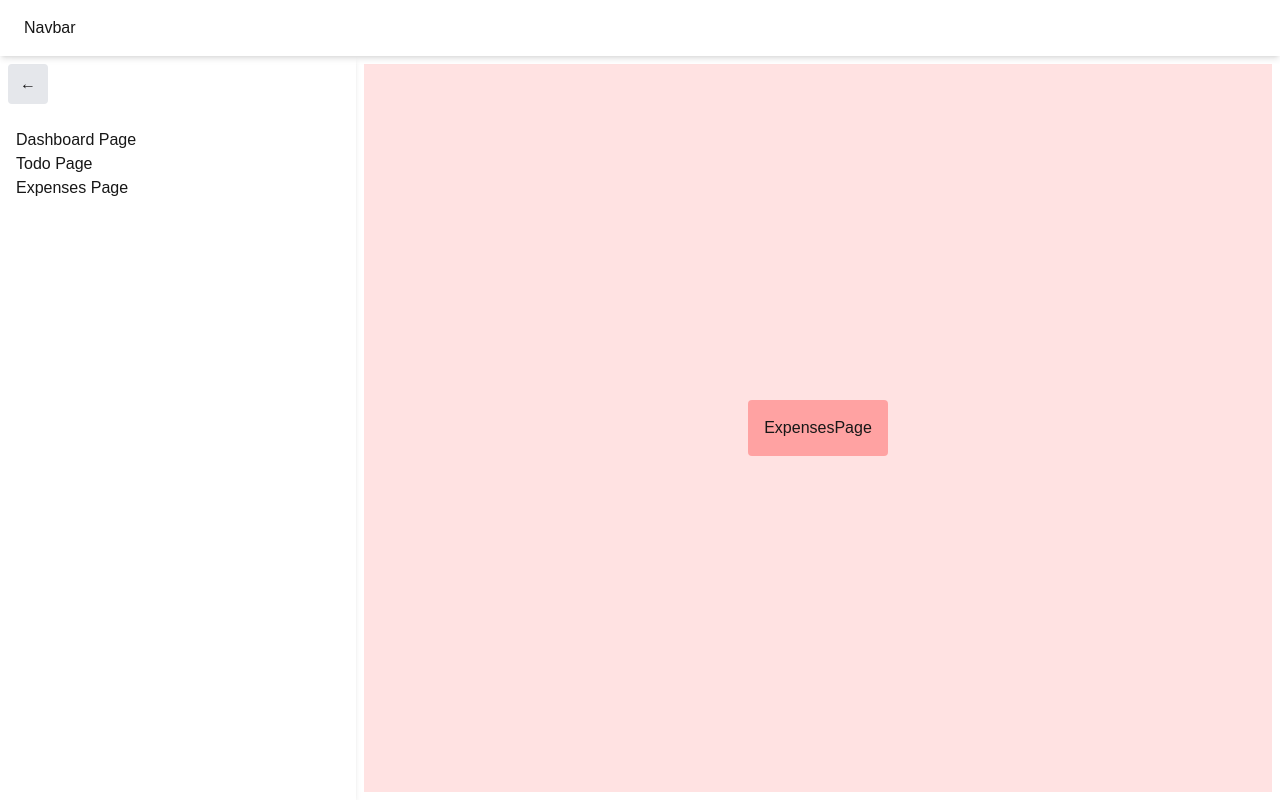
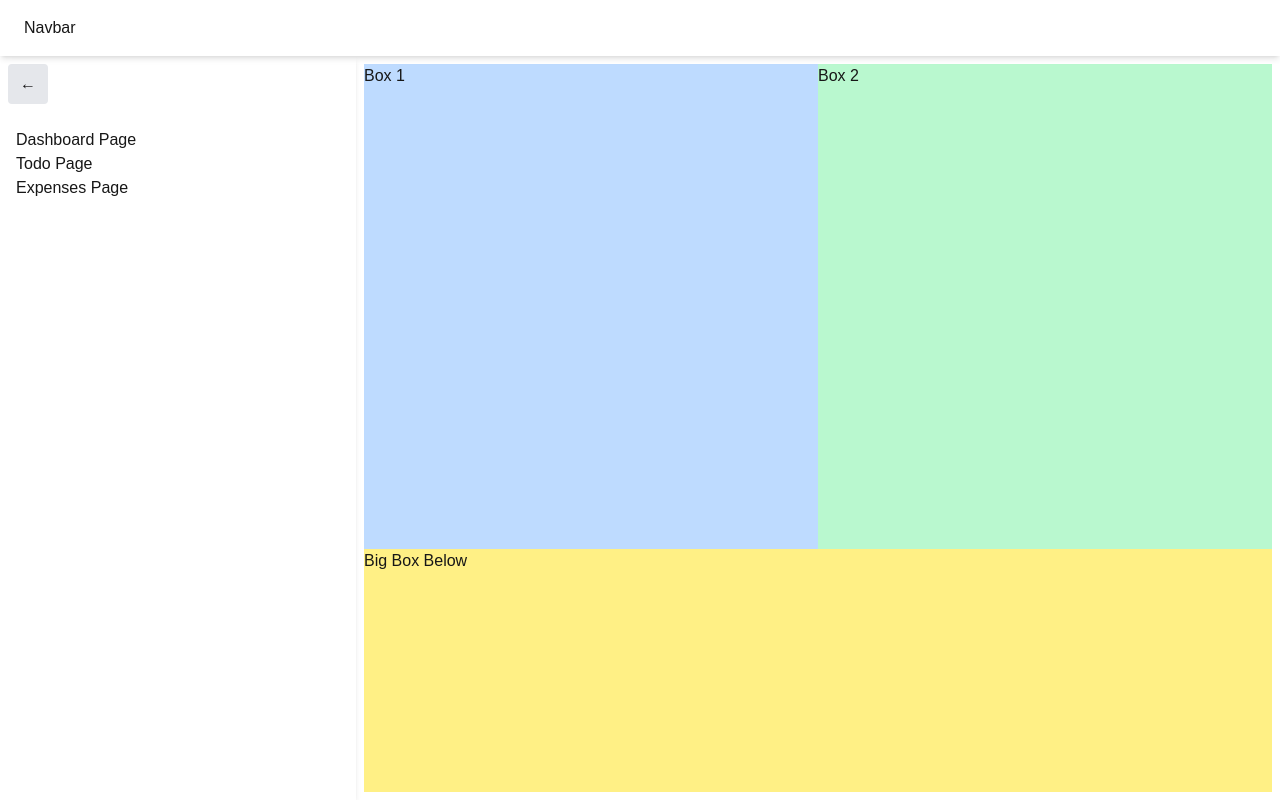
Before and after one commit to KarlStevenRequinto/habbit-management, a Next.js app: page /expenses in a window 1280 px wide. Built offline with nearby package versions, Linux system fonts and the light colour scheme.

Commit message:
fix layout expenses

```diff
--- a/src/app/(main)/expenses/page.tsx
+++ b/src/app/(main)/expenses/page.tsx
@@ -2,8 +2,15 @@ import React from "react";
 
 const ExpensesPage = () => {
     return (
-        <div className="h-full w-full flex items-center justify-center bg-red-100">
-            <div className="h-fit w-fit bg-red-300 p-4 rounded">ExpensesPage</div>
+        <div className="h-full w-full flex flex-col bg-red-100">
+            {/* Top section: 2/3 height */}
+            <div className="flex-2 flex flex-col lg:flex-row w-full">
+                <div className="flex-1 bg-blue-200">Box 1</div>
+                <div className="flex-1 bg-green-200">Box 2</div>
+            </div>
+
+            {/* Bottom section: 1/3 height */}
+            <div className="flex-1 bg-yellow-200">Big Box Below</div>
         </div>
     );
 };
```
